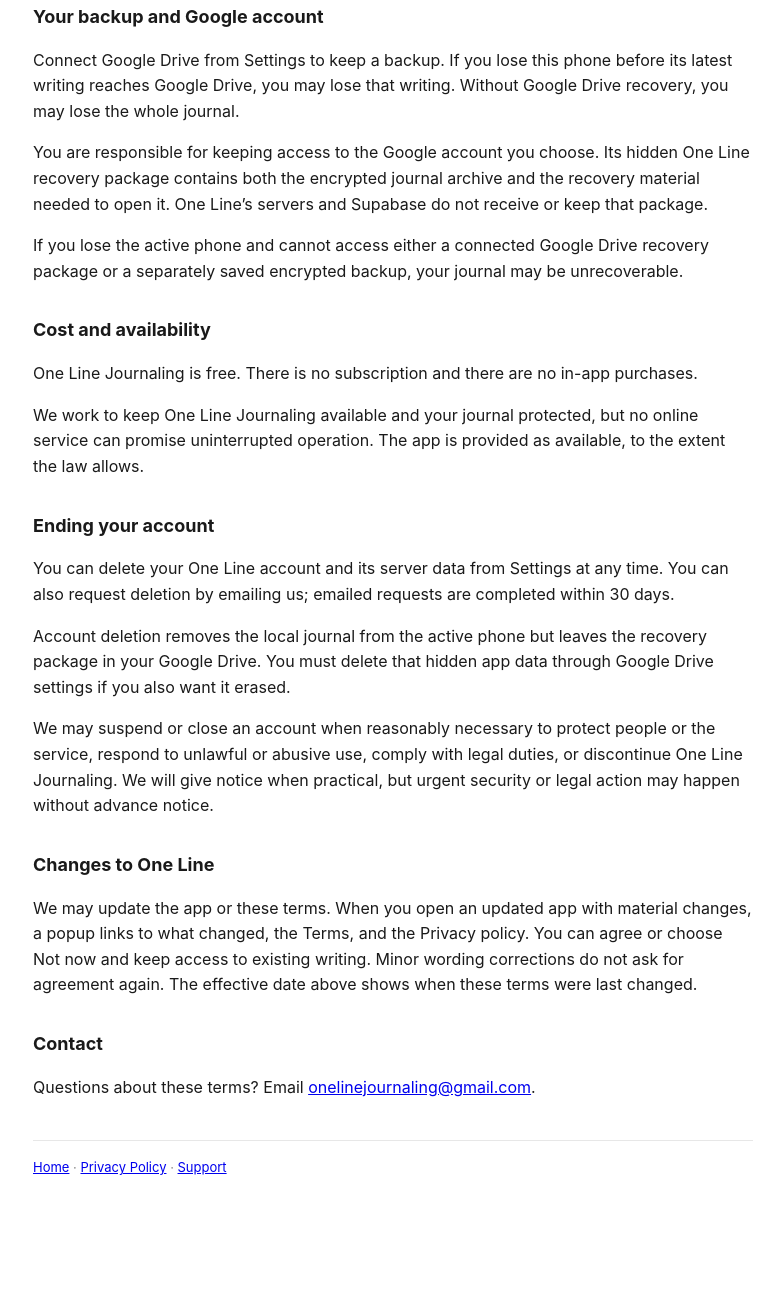
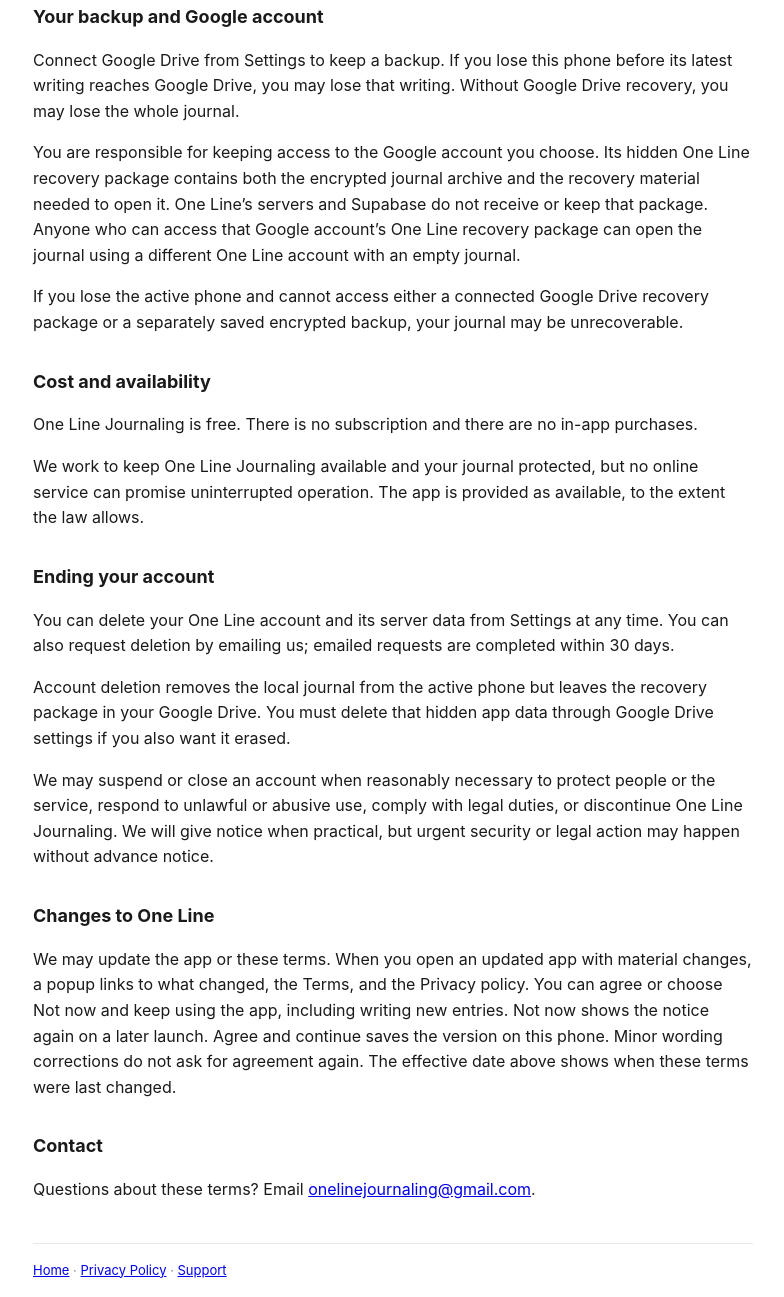
Before and after one commit to onelinejournaling-sudo/one-line-legal, a plain HTML site: page terms.html in a window 1280 px wide. Shown: the part 799-2096 px from the top of the page, without its empty margins (247-1031 px from the left). Before the commit the page ends 2054 px from the top, so only its background shows below. Drawn offline with Linux system fonts and the light colour scheme.

Commit message:
round135: align legal pages with approved recovery and account-backup custody

```diff
--- a/terms.html
+++ b/terms.html
@@ -34,7 +34,7 @@
 
   <h2>Your backup and Google account</h2>
   <p>Connect Google Drive from Settings to keep a backup. If you lose this phone before its latest writing reaches Google Drive, you may lose that writing. Without Google Drive recovery, you may lose the whole journal.</p>
-  <p>You are responsible for keeping access to the Google account you choose. Its hidden One Line recovery package contains both the encrypted journal archive and the recovery material needed to open it. One Line’s servers and Supabase do not receive or keep that package.</p>
+  <p>You are responsible for keeping access to the Google account you choose. Its hidden One Line recovery package contains both the encrypted journal archive and the recovery material needed to open it. One Line’s servers and Supabase do not receive or keep that package. Anyone who can access that Google account’s One Line recovery package can open the journal using a different One Line account with an empty journal.</p>
   <p>If you lose the active phone and cannot access either a connected Google Drive recovery package or a separately saved encrypted backup, your journal may be unrecoverable.</p>
 
   <h2>Cost and availability</h2>
@@ -47,7 +47,7 @@
   <p>We may suspend or close an account when reasonably necessary to protect people or the service, respond to unlawful or abusive use, comply with legal duties, or discontinue One Line Journaling. We will give notice when practical, but urgent security or legal action may happen without advance notice.</p>
 
   <h2>Changes to One Line</h2>
-  <p>We may update the app or these terms. When you open an updated app with material changes, a popup links to what changed, the Terms, and the Privacy policy. You can agree or choose Not now and keep access to existing writing. Minor wording corrections do not ask for agreement again. The effective date above shows when these terms were last changed.</p>
+  <p>We may update the app or these terms. When you open an updated app with material changes, a popup links to what changed, the Terms, and the Privacy policy. You can agree or choose Not now and keep using the app, including writing new entries. Not now shows the notice again on a later launch. Agree and continue saves the version on this phone. Minor wording corrections do not ask for agreement again. The effective date above shows when these terms were last changed.</p>
 
   <h2>Contact</h2>
   <p>Questions about these terms? Email <a href="mailto:onelinejournaling@gmail.com">onelinejournaling@gmail.com</a>.</p>
```
Also changed, not shown: privacy.html (+2 -2 lines), support.html (+1 -1 lines).
